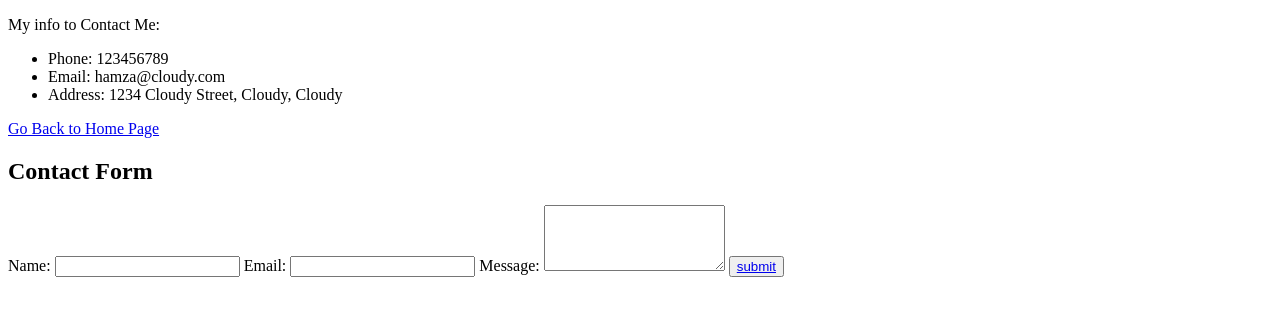
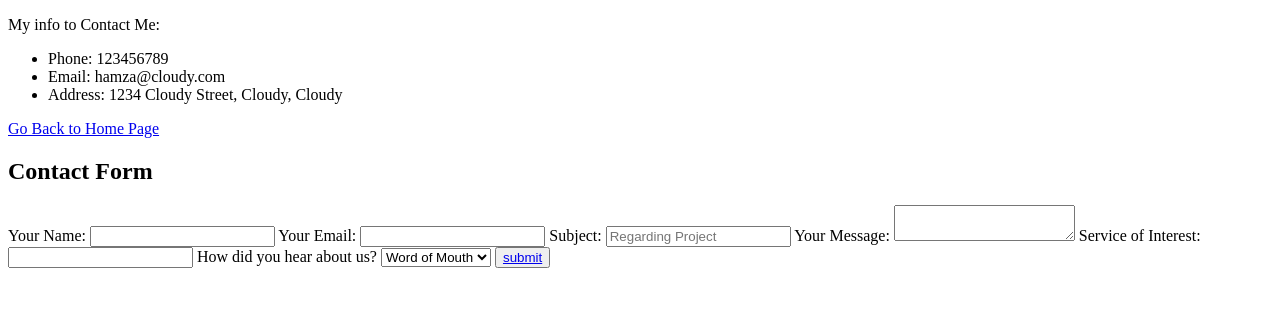
Before and after one commit to AprilXS/SWE363, a plain HTML site: page Exercise/contactUs.html in a window 1280 px wide. Drawn offline with Linux system fonts and the light colour scheme.

Commit message:
html_2-exercise_2

```diff
--- a/Exercise/contactUs.html
+++ b/Exercise/contactUs.html
@@ -17,18 +17,39 @@
 
     <div>
         <h2>Contact Form</h2>
-        <form action="index.html" method="POST">
-            <label for="name">Name:</label>
+        <form action="confirmation.html" method="post">
+            <label for="name">Your Name:</label>
             <input type="text" id="name" name="name" required>
 
-            <label for="email">Email:</label>
-            <input type="email" id="email" name="email" required>
+            <label for="email">Your Email:</label>
+            <input type="email" id="email" name="email"  required>
 
-            <label for="message">Message:</label>
-            <textarea id="message" name="message" rows="4" required></textarea>
+            <label for="subject">Subject:</label>
+            <input type="text" id="subject" name="subject" placeholder="Regarding Project" required>
+
+            <label for="message">Your Message:</label>
+            <textarea id="message" name="message"  required></textarea>
+
+            <label for="service">Service of Interest:</label>
+            <input type="text" id="service" name="service" list="services" >
+            <datalist id="services">
+                <option value="Web Development">
+                <option value="Graphic Design">
+                <option value="Content Writing">
+                <option value="Consultation">
+            </datalist>
+
+            <label for="how_hear">How did you hear about us?</label>
+            <select id="how_hear" name="how_hear" required>
+                <option value="Word of Mouth">Word of Mouth</option>
+                <option value="Online Search">Online Search</option>
+                <option value="Social Media">Social Media</option>
+                <option value="Other">Other</option>
+            </select>
 
             <button ><a href="done.html">submit</a></button>
         </form>
+
     </div>
 </body>
 </html>
```
Also changed, not shown: Exercise/index.html (+1 -1 lines).
